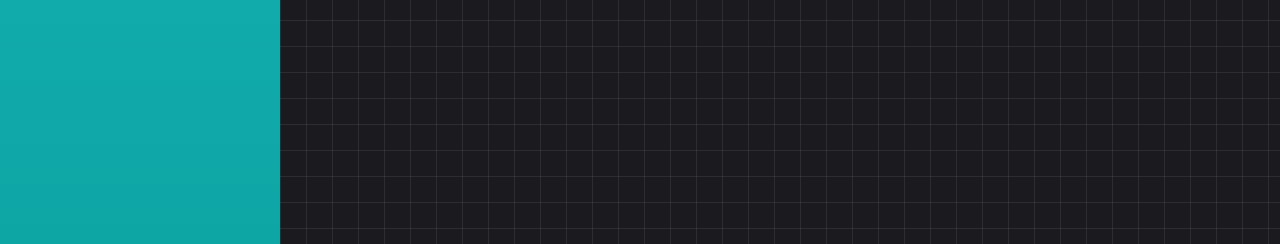
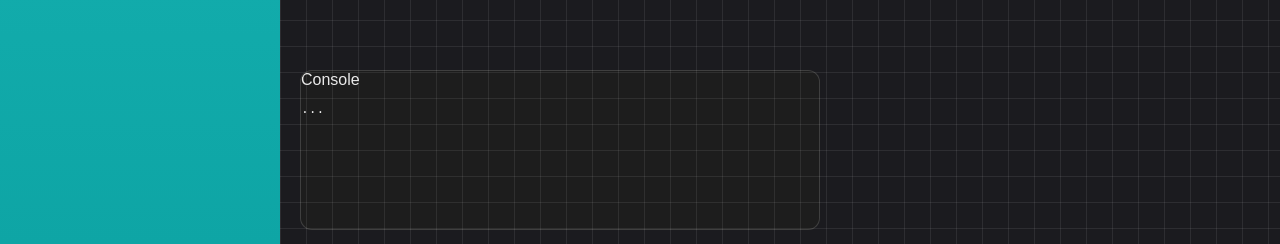
Before and after one commit to Gravyzz/hits_project_web, a plain HTML site: page index.html in a window 1280 px wide. Shown: the part 556-800 px from the top of the page. Drawn offline with Linux system fonts and the light colour scheme.

Commit message:
added console template

```diff
--- a/index.html
+++ b/index.html
@@ -27,6 +27,10 @@
             </aside>
 
             <section class="workspace-wrap">
+                <div class="console">
+                    <div class="console-title">Console</div>
+                    <pre class="console-text">...</pre>
+                </div>
                 <div class="workspace"></div>
             </section>
         </main>
--- a/style.css
+++ b/style.css
@@ -96,3 +96,15 @@
     background-size: 26px 26px;
     overflow: hidden;
 }
+
+.console {
+  position: absolute;
+  left: 20px;
+  bottom: 14px;
+  width: 520px;
+  height: 160px;
+  background: rgba(30,30,30,.95);
+  border: 1px solid rgba(255,255,255,.15);
+  border-radius: 12px;
+  overflow: hidden;
+}
```
